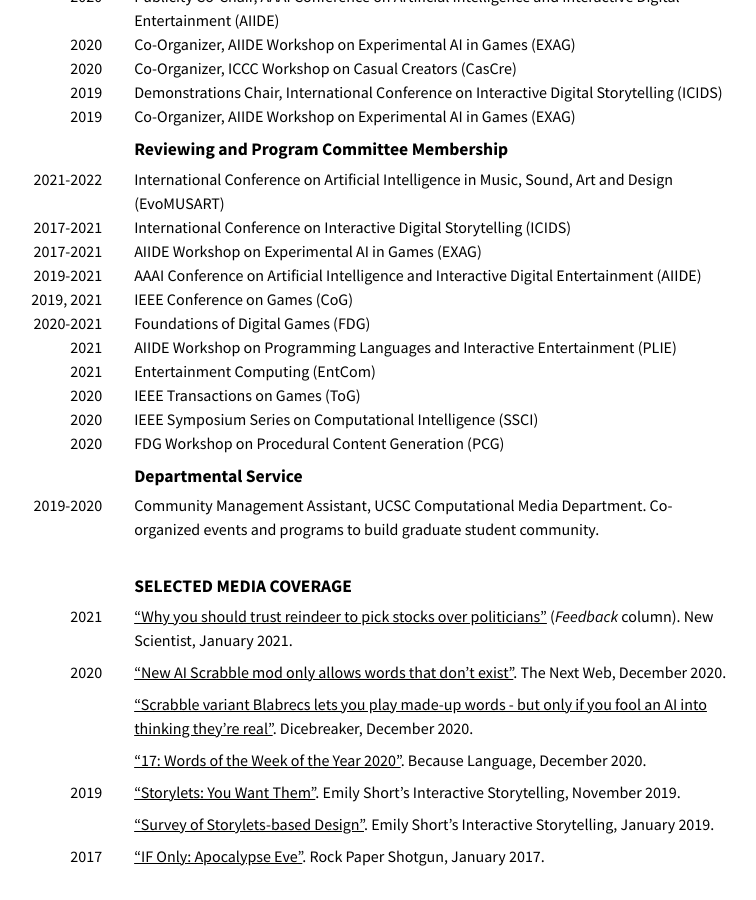
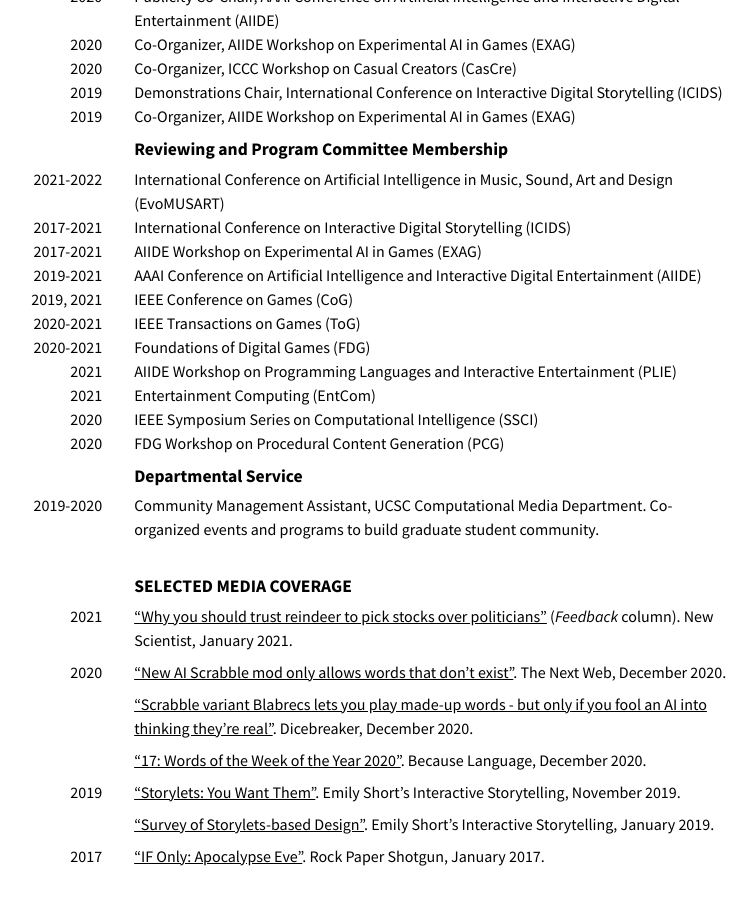
Before and after one commit to mkremins/mkremins.github.io, a Jekyll site: the page built from cv/index.html, in a window 1280 px wide and 900 px high, scrolled down 5485 px. Shown: the whole window, without its empty margins (260-1016 px from the left). Built offline with Jekyll 4.4.1, drawn with Linux system fonts in a browser that asks for light colours.

Commit message:
Add 2021 ToG reviewing to CV

```diff
--- a/cv/index.html
+++ b/cv/index.html
@@ -347,6 +347,10 @@ layout: null
         </div>
         <div class="dated-entry">
           <div class="dated-date">2020-2021</div>
+          <div class="dated-content">IEEE Transactions on Games (ToG)</div>
+        </div>
+        <div class="dated-entry">
+          <div class="dated-date">2020-2021</div>
           <div class="dated-content">Foundations of Digital Games (FDG)</div>
         </div>
         <div class="dated-entry">
@@ -356,10 +360,6 @@ layout: null
         <div class="dated-entry">
           <div class="dated-date">2021</div>
           <div class="dated-content">Entertainment Computing (EntCom)</div>
-        </div>
-        <div class="dated-entry">
-          <div class="dated-date">2020</div>
-          <div class="dated-content">IEEE Transactions on Games (ToG)</div>
         </div>
         <div class="dated-entry">
           <div class="dated-date">2020</div>
```
